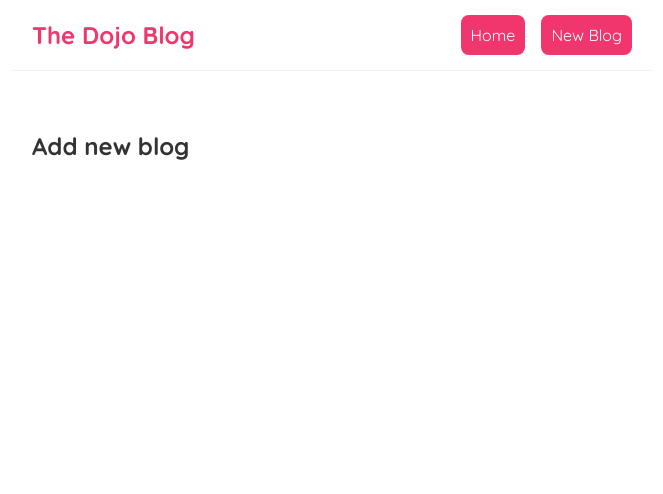
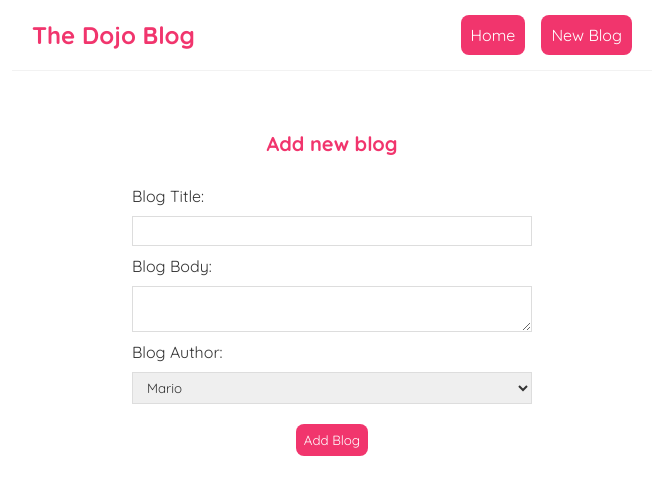
Before and after one commit to kvu-kuruppu/dojo-blog, a React (Create React App) app: page /create in a window 1280 px wide. Shown: the top 494 px of the page, without its empty margins (308-971 px from the left). Built offline with nearby package versions, Linux system fonts and the light colour scheme.

Commit message:
Commit 18

```diff
--- a/src/Create.js
+++ b/src/Create.js
@@ -1,7 +1,39 @@
+import { useState } from "react";
+
 const Create = () => {
+    const [title, setTitle] = useState('');
+
+    const [body, setBody] = useState('');
+
+    const [author, setAuthor] = useState('Mario');
+
     return (
         <div className="create">
             <h2>Add new blog</h2>
+            <form>
+                <label>Blog Title: </label>
+                <input
+                    type="text"
+                    required
+                    value={title}
+                    onChange={(e) => setTitle(e.target.value)}
+                />
+                <label>Blog Body: </label>
+                <textarea
+                    required
+                    value={body}
+                    onChange={(e) => setBody(e.target.value)}
+                ></textarea>
+                <label>Blog Author: </label>
+                <select
+                    value={author}
+                    onChange={(e) => setAuthor(e.target.value)}
+                >
+                    <option value="Mario">Mario</option>
+                    <option value="Yoshi">Yoshi</option>
+                </select>
+                <button>Add Blog</button>
+            </form>
         </div>
     );
 }
--- a/src/index.css
+++ b/src/index.css
@@ -73,6 +73,42 @@
   margin: 20px 0;
 }
 
+.create {
+  max-width: 400px;
+  margin: 0 auto;
+  text-align: center;
+}
+
+.create label {
+  text-align: left;
+  display: block;
+}
+
+.create h2 {
+  font-size: 20px;
+  color: #f1356d;
+  margin-bottom: 30px;
+}
+
+.create input, .create textarea, .create select {
+  width: 100%;
+  padding: 6px 10px;
+  margin: 10px 0;
+  border: 1px solid #ddd;
+  box-sizing: border-box;
+  display: block;
+}
+
+.create button {
+  background: #f1356d;
+  margin-top: 10px;
+  color: #fff;
+  border: 0;
+  padding: 8px;
+  border-radius: 8px;
+  cursor: pointer;
+}
+
 .button {
   margin-top: 10px;
   color: white;
```
